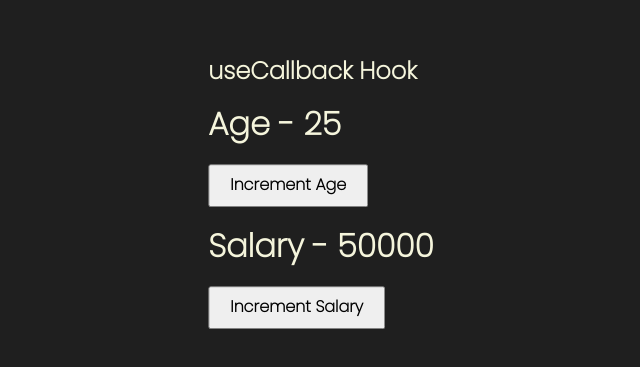
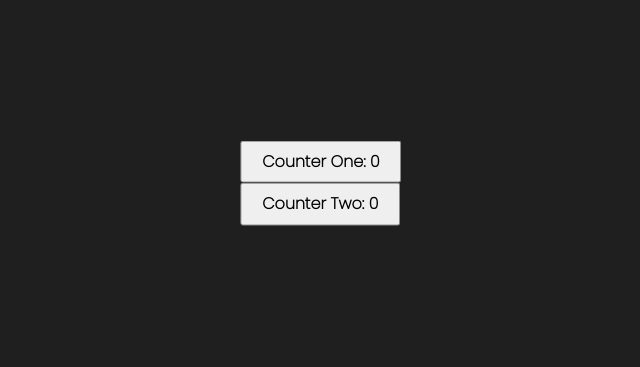
Before and after one commit to renuyarasu/codevolution, a React (Create React App) app: page / in a window 1280 px wide. Shown: the part 217-584 px from the top of the page, without its empty margins (319-959 px from the left). Built offline with nearby package versions, Linux system fonts and the light colour scheme.

Commit message:
useMemo: Counter

```diff
--- a/src/App.js
+++ b/src/App.js
@@ -1,10 +1,11 @@
 import React from 'react'
 import './App.css';
-import ParentComponent from './components/ParentComponent';
+import Counter from './components/Counter';
+
 function App() {
   return (
     <div className='App'>
-      <ParentComponent />
+      <Counter />
     </div>
   )
 }
--- a/src/components/Button.js
+++ /dev/null
@@ -1,10 +0,0 @@
-import React from 'react'
-
-function Button({handleClick, children}) {
-    console.log('Rendering Button: ', children)
-    return (
-       <button onClick={handleClick}>{children}</button>
-    )
-}
-
-export default React.memo(Button)
--- a/src/components/Count.js
+++ /dev/null
@@ -1,12 +0,0 @@
-import React from 'react'
-
-function Count({ text, count }) {
-    console.log(`Rendering ${text}`);
-    return (
-        <div>
-            <h1>{text} - {count}</h1>
-        </div>
-    )
-}
-
-export default React.memo(Count)
--- /dev/null
+++ b/src/components/Counter.js
@@ -0,0 +1,22 @@
+import React, { useState } from 'react';
+
+function Counter() {
+    const [counterOne, setCounterOne] = useState(0)
+    const [counterTwo, setCounterTwo] = useState(0)
+
+    const incrementOne = () => {
+        setCounterOne(counterOne + 1)
+    }
+    const incrementTwo = () => {
+        setCounterTwo(counterTwo + 1)
+    }
+
+    return (
+        <div>
+            <div><button onClick={incrementOne}>Counter One: {counterOne}</button></div>
+            <div><button onClick={incrementTwo}>Counter Two: {counterTwo}</button></div>
+        </div>
+    )
+}
+
+export default Counter
--- a/src/components/ParentComponent.js
+++ /dev/null
@@ -1,29 +0,0 @@
-import React, { useCallback, useState } from 'react'
-import Button from './Button'
-import Count from './Count'
-import Title from './Title'
-// When useCallback Hook in React: https://kentcdodds.com/blog/usememo-and-usecallback
-
-function ParentComponent() {
-    const [age, setAge] = useState(25)
-    const [salary, setSalary] = useState(50000)
-
-    const incrementAge = useCallback(() => {
-        setAge(age + 1)
-    }, [age])
-    const incrementSalary = useCallback(() => {
-        setSalary(salary + 1000)
-    }, [salary])
-
-    return (
-        <div>
-            <Title />
-            <Count text='Age' count={age} />
-            <Button handleClick={incrementAge}>Increment Age</Button>
-            <Count text='Salary' count={salary} />
-            <Button handleClick={incrementSalary}>Increment Salary</Button>
-        </div>
-    )
-}
-
-export default ParentComponent
--- a/src/components/Title.js
+++ /dev/null
@@ -1,12 +0,0 @@
-import React from 'react'
-
-function Title() {
-    console.log('Rendering Title');
-    return (
-        <div>
-            <h2>useCallback Hook</h2>
-        </div>
-    )
-}
-
-export default React.memo(Title)
```
